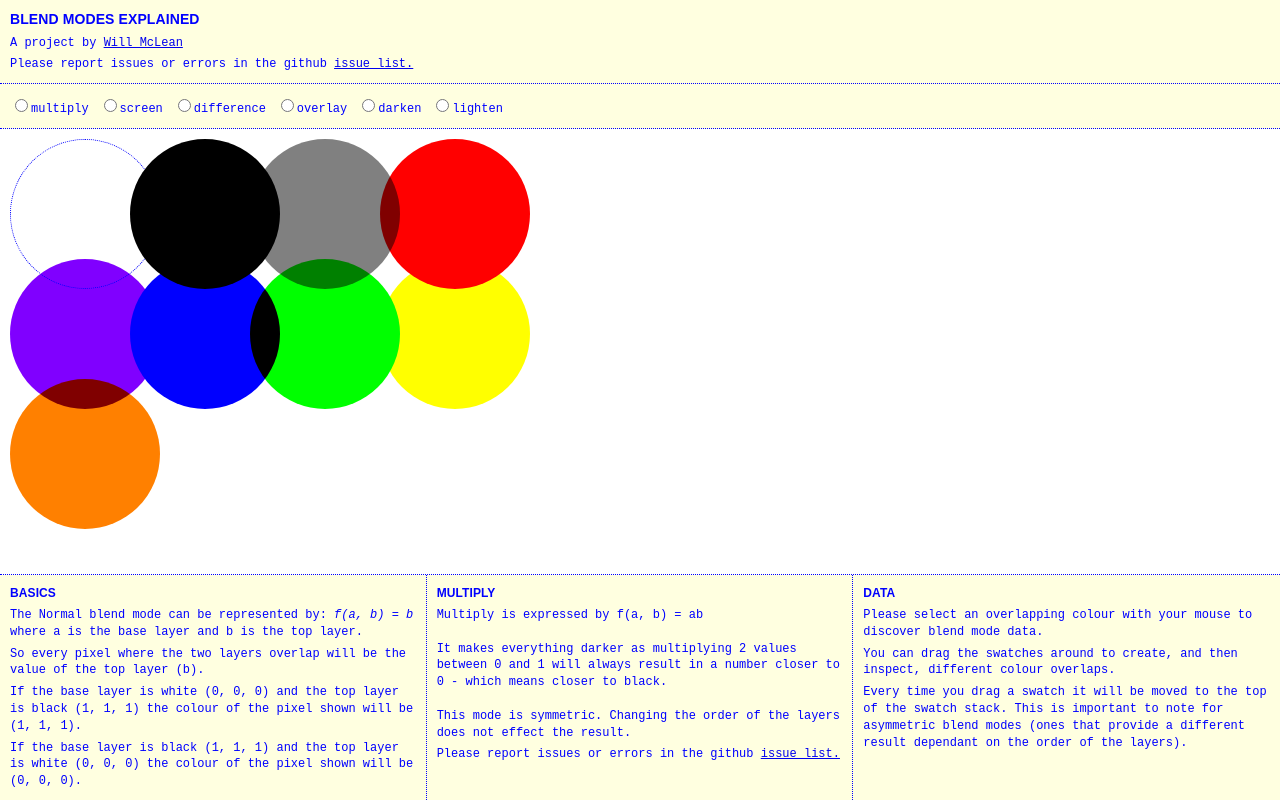
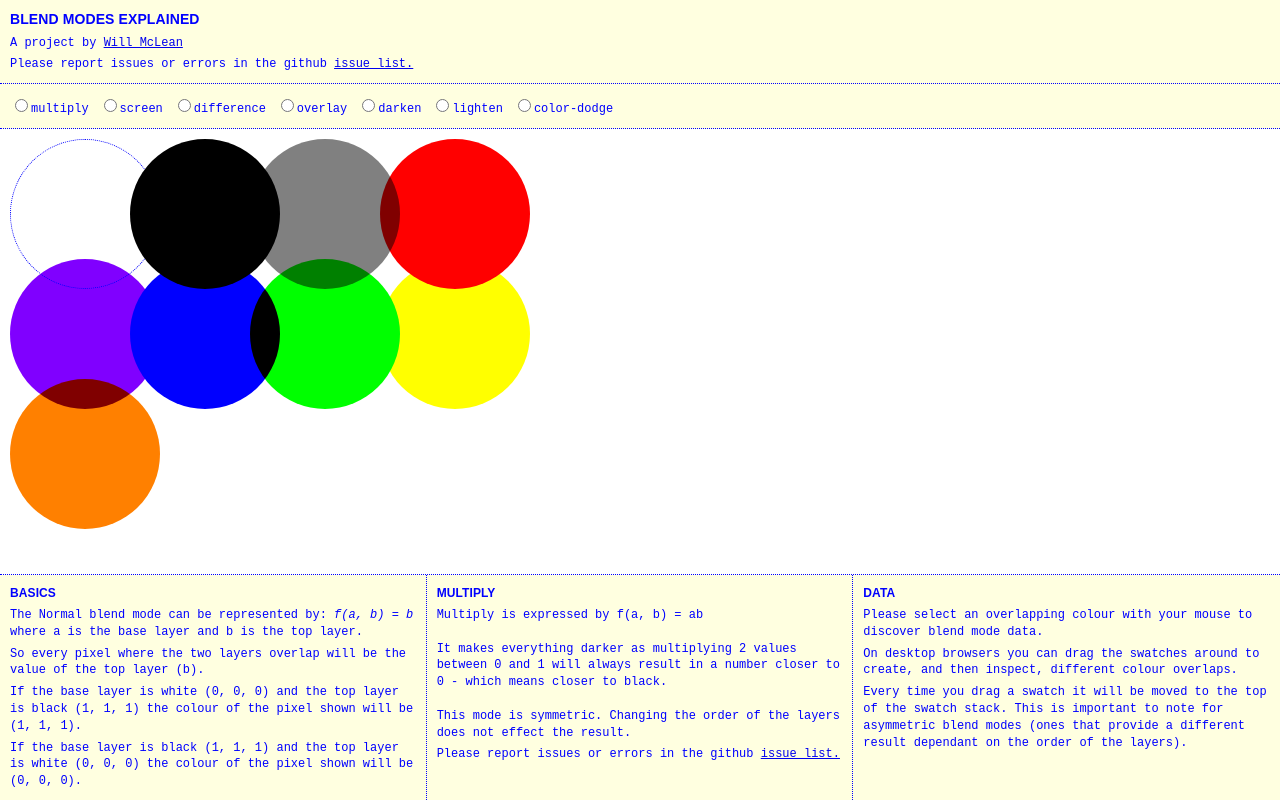
Before and after one commit to willmcl/blend-modes, a React (Create React App) app: page / in a window 1280 px wide. Built offline with nearby package versions, Linux system fonts and the light colour scheme.

Commit message:
Add colour dodge.

```diff
--- a/src/App.css
+++ b/src/App.css
@@ -88,20 +88,20 @@ p, label, td {
     position: absolute;
     top: 10px;
     left: 10px;
-    width: 80px;
-    height: 80px;
+    width: 100px;
+    height: 100px;
     -webkit-border-radius: 50%; -moz-border-radius: 50%; border-radius: 50%;
     cursor: pointer;
 }
 .PlaygroundSwatch:first-child { border: 0.5px dotted; }
-.PlaygroundSwatch:nth-child(2) { left: 80px; }
-.PlaygroundSwatch:nth-child(3) { left: 150px; }
-.PlaygroundSwatch:nth-child(4) { left: 220px; }
-.PlaygroundSwatch:nth-child(5) { left: 10px; top: 80px; }
-.PlaygroundSwatch:nth-child(6) { left: 80px; top: 80px; }
-.PlaygroundSwatch:nth-child(7) { left: 150px; top: 80px; }
-.PlaygroundSwatch:nth-child(8) { left: 220px; top: 80px; }
-.PlaygroundSwatch:nth-child(9) { left: 10px; top: 150px; }
+.PlaygroundSwatch:nth-child(2) { left: 70px; }
+.PlaygroundSwatch:nth-child(3) { left: 130px; }
+.PlaygroundSwatch:nth-child(4) { left: 190px; }
+.PlaygroundSwatch:nth-child(5) { left: 10px; top: 120px; }
+.PlaygroundSwatch:nth-child(6) { left: 70px; top: 120px; }
+.PlaygroundSwatch:nth-child(7) { left: 130px; top: 120px; }
+.PlaygroundSwatch:nth-child(8) { left: 190px; top: 120px; }
+.PlaygroundSwatch:nth-child(9) { display: none; }
 
 @media (min-width: 750px) {
     .PlaygroundSwatch {
@@ -115,7 +115,7 @@ p, label, td {
     .PlaygroundSwatch:nth-child(6) { left: 130px; top: 130px; }
     .PlaygroundSwatch:nth-child(7) { left: 250px; top: 130px; }
     .PlaygroundSwatch:nth-child(8) { left: 380px; top: 130px; }
-    .PlaygroundSwatch:nth-child(9) { left: 10px; top: 250px; }
+    .PlaygroundSwatch:nth-child(9) { display: block; left: 10px; top: 250px; }
 }
 
 /* Information */
--- a/src/App.js
+++ b/src/App.js
@@ -125,6 +125,22 @@ const modes = [
         },
         'displayFormula': 'f(a, b) = max(a, b)',
     },
+    {
+        'name': 'color-dodge',
+        'displayName': 'Color dodge',
+        'description': 'If a = 0 then color-dodge is expressed by f(a, b) = 0 and if a = 1 then color-dodge is expressed by f(a, b) = 1 otherwise it is expressed as f(a, b) = min(1, a / (1 - b)) \n\n' +
+        'This lightens the bottom layer depending on the value of the top layer: the brighter the top layer, the more its color affects the bottom layer. Blending any color with white gives white. Blending with black does not change the image.',
+        'formula': function ( a, b ) {
+            if ( a == 0 ) {
+                return 0;
+            } else if( a == 1 ) {
+                return 1;
+            } else {
+                return Math.min( 1, a / (1 - b) );
+            }
+        },
+        'displayFormula': 'f(a, b) = if( a = 0 ){ 0 } else if( a = 1 ){ 1 } else { min(1, a / (1 - b)) }',
+    },
 ];
 
 class App extends Component {
--- a/src/DataInstructions.js
+++ b/src/DataInstructions.js
@@ -5,7 +5,7 @@ class DataInstructions extends Component {
         return (
             <div className="DataInstructions">
                 <p>Please select an overlapping colour with your mouse to discover blend mode data.</p>
-                <p>You can drag the swatches around to create, and then inspect, different colour overlaps.</p>
+                <p>On desktop browsers you can drag the swatches around to create, and then inspect, different colour overlaps.</p>
                 <p>Every time you drag a swatch it will be moved to the top of the swatch stack. This is important to note for asymmetric blend modes (ones that provide a different result dependant on the order of the layers).</p>
             </div>
         )
--- a/src/Playground.js
+++ b/src/Playground.js
@@ -49,7 +49,6 @@ class Playground extends Component {
                 _drag_init( this );
                 return false;
             };
-
             document.onmousemove = _move_elem;
             document.onmouseup = _destroy;
 
```
